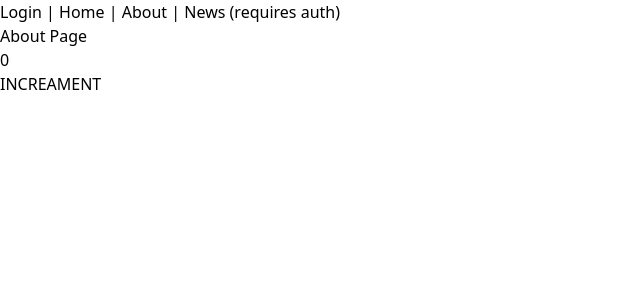
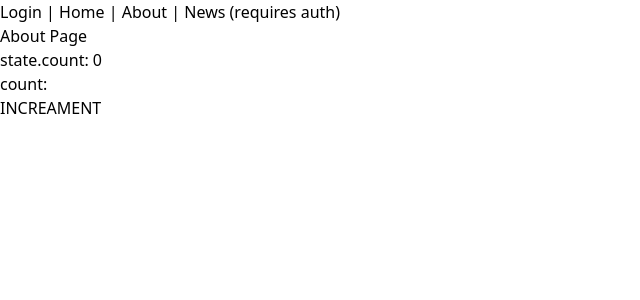
Before and after one commit to imtomq/auth-vue3, a Vue app: page /development/about in a window 1280 px wide. Shown: the top 300 px of the page, without its empty margins (0-640 px from the left). Built offline with nearby package versions, Linux system fonts and the light colour scheme.

Commit message:
working...

```diff
--- a/src/views/About.vue
+++ b/src/views/About.vue
@@ -1,10 +1,5 @@
-<template>
-  <h1>{{ title }}</h1>
-  <h2>{{ state.count }}</h2>
-  <button @click="increament">INCREAMENT</button>
-</template>
 <script>
-import { reactive } from 'vue';
+import { reactive, nextTick, ref } from 'vue';
 export default {
   name: 'MyAbout',
   props: {
@@ -20,12 +15,18 @@ export default {
       },
     },
   },
-  setup(props, context) {
-    console.log('props: ', props.title, 'context: ', context);
+  setup() {
     const state = reactive({ count: 0 });
+    const count = ref(0);
 
-    function increament() {
+    async function increament() {
       state.count++;
+      count.value++;
+      // To wait for the DOM update,,
+      nextTick(() => {
+        const el = document.getElementById('title');
+        el.style.color = 'red';
+      });
     }
 
     return {
@@ -35,3 +36,10 @@ export default {
   },
 };
 </script>
+
+<template>
+  <h1 id="title">{{ title }}</h1>
+  <h2>state.count: {{ state.count }}</h2>
+  <h2>count: {{ count }}</h2>
+  <button @click="increament">INCREAMENT</button>
+</template>
```
